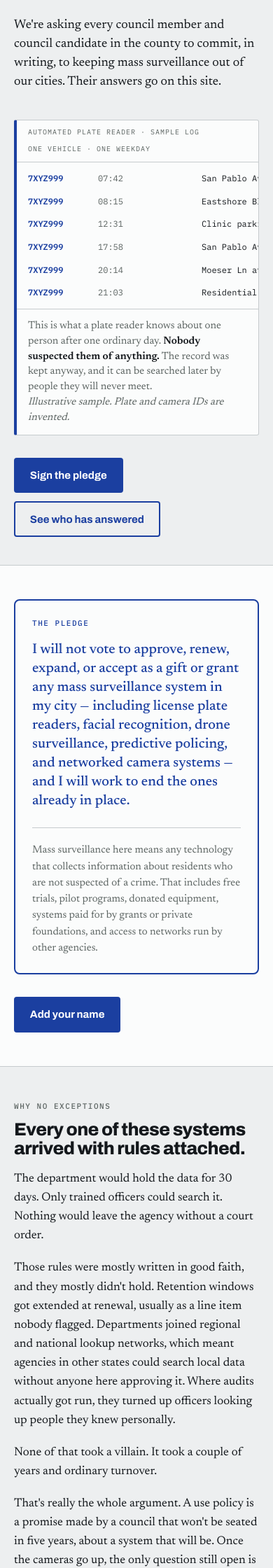
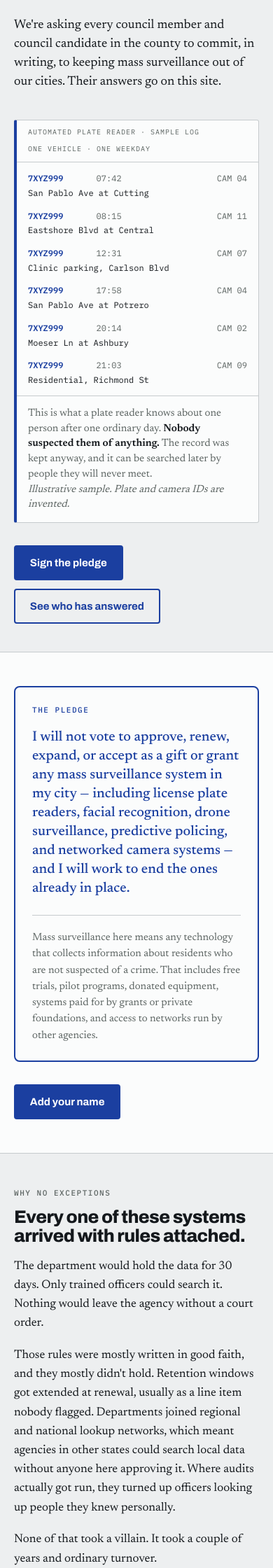
Before and after one commit to fogg4444/anti-surveillance-pledge, a Jekyll site: the page built from index.html, in a window 390 px wide. Shown: the part 357-2597 px from the top of the page at 70% size. Built offline with Jekyll 4.4.1, drawn with Linux system fonts in a browser that asks for light colours.

Commit message:
Fix two layout overflows in the scan log and record table
Below 40rem the hero scan row's four columns plus the longest location
string exceeded the available width. Because each row carries
overflow-x: auto, every row became its own horizontal scroller and the
location and camera ID were cut off. Reflow to two lines at that
breakpoint: plate / time / camera, then location.

The record table's status column was 7.5rem, one pixel narrower than the
"Awaiting reply" badge, so every pending entry overflowed its column.
Widened to 8rem.

Co-Authored-By: Claude Opus 5 <noreply@anthropic.com>

```diff
--- a/assets/css/style.css
+++ b/assets/css/style.css
@@ -350,7 +350,9 @@ h3 {
 
 .record-row {
   display: grid;
-  grid-template-columns: 1fr 10rem 7.5rem;
+  /* status column fits the longest badge ("Awaiting reply"), which
+     overflowed a 7.5rem column by ~1px */
+  grid-template-columns: 1fr 10rem 8rem;
   gap: 0.5rem 1rem;
   align-items: baseline;
   padding: 0.7rem 0;
@@ -484,6 +486,23 @@ h3 {
   .scan-head { font-size: 0.625rem; }
 }
 
+/* Below ~40rem the four columns plus the longest location string no longer
+   fit, so every scan row turned into its own horizontal scroller and the
+   location and camera ID were cut off. Reflow to two lines instead:
+   plate / time / camera on the first, location on the second. */
+@media (max-width: 40rem) {
+  .scan-row {
+    grid-template-columns: 5.5rem 1fr auto;
+    gap: 0.1rem 0.6rem;
+    overflow-x: visible;
+    white-space: normal;
+  }
+  .scan-row > .scan-plate   { grid-area: 1 / 1; }
+  .scan-row > .scan-time    { grid-area: 1 / 2; }
+  .scan-row > .scan-cam     { grid-area: 1 / 3; }
+  .scan-row > :nth-child(3) { grid-area: 2 / 1 / 3 / 4; }
+}
+
 @media (prefers-reduced-motion: reduce) {
   .scan-row { animation: none; }
   * { transition: none !important; }
```
